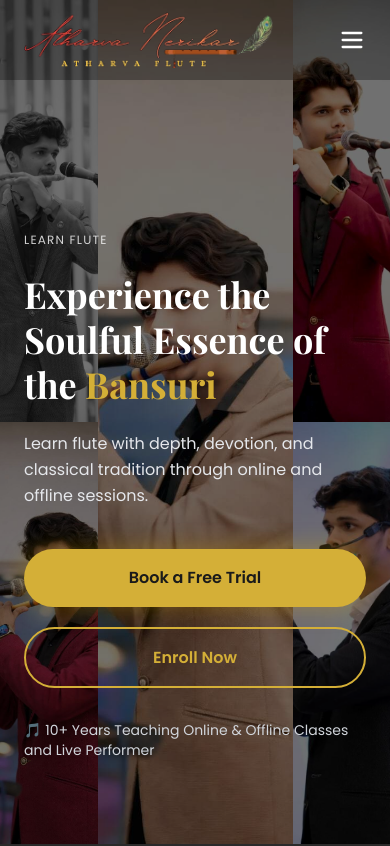
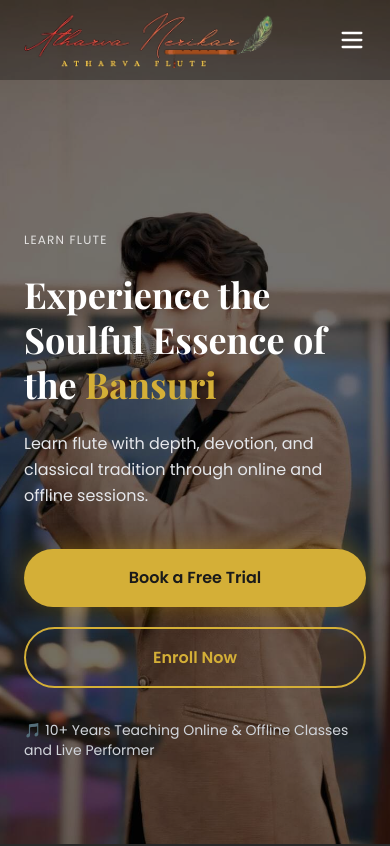
Before and after one commit to Harsh-a1213/Atharva-Flute, a React (Vite) app: page / in a window 390 px wide. Shown: the top 846 px of the page. Built offline with nearby package versions, Linux system fonts and the light colour scheme.

Commit message:
mobile style

```diff
--- a/components/Hero.tsx
+++ b/components/Hero.tsx
@@ -6,6 +6,7 @@ import img2 from "./assets/img2.jpg";
 import img3 from "./assets/img3.jpg";
 import img4 from "./assets/img4.jpg";
 import img5 from "./assets/img5.jpg";
+import mobileImg from "./assets/mobileHero.jpg";
 
 interface HeroProps {
   openBookingModal: () => void;
@@ -21,8 +22,8 @@ const Hero: React.FC<HeroProps> = ({
       id="hero"
       className="relative w-full h-screen overflow-hidden bg-black"
     >
-      {/* COLLAGE (NO GAPS, FULL HEIGHT) */}
-      <div className="absolute inset-0 grid grid-cols-4 grid-rows-2 gap-0 h-full">
+      {/* ================= DESKTOP COLLAGE ================= */}
+      <div className="absolute inset-0 hidden md:grid grid-cols-4 grid-rows-2 gap-0 h-full">
         <img src={img1} className="object-cover w-full h-full grayscale" />
         <img src={img2} className="col-span-2 row-span-2 object-cover w-full h-full" />
         <img src={img3} className="object-cover w-full h-full" />
@@ -30,10 +31,19 @@ const Hero: React.FC<HeroProps> = ({
         <img src={img5} className="object-cover w-full h-full" />
       </div>
 
+      {/* ================= MOBILE SINGLE IMAGE ================= */}
+      <div className="absolute inset-0 md:hidden">
+        <img
+          src={mobileImg}
+          alt="Atharva Flute Performance"
+          className="w-full h-full object-cover object-center"
+        />
+      </div>
+
       {/* OVERLAY */}
       <div className="absolute inset-0 bg-black/55 z-10" />
 
-      {/* CONTENT (HEADER SAFE, ANCHORED) */}
+      {/* ================= CONTENT ================= */}
       <div className="absolute inset-0 z-20 pt-[80px]">
         <div className="h-full max-w-[1100px] mx-auto px-6 md:px-12">
           <motion.div
@@ -42,27 +52,21 @@ const Hero: React.FC<HeroProps> = ({
             animate={{ opacity: 1, y: 0 }}
             transition={{ duration: 0.9, ease: "easeOut" }}
           >
-            {/* BADGE */}
             <span className="block text-xs tracking-widest uppercase text-white/80 mb-6">
               LEARN FLUTE
             </span>
 
-            {/* HEADING */}
             <h1 className="font-serif font-bold text-4xl sm:text-5xl lg:text-6xl leading-tight mb-6 text-white">
               Experience the Soulful Essence of the{" "}
               <span className="text-brand-gold">Bansuri</span>
             </h1>
 
-            {/* DESCRIPTION */}
             <p className="text-base sm:text-lg text-gray-200 mb-10 leading-relaxed">
               Learn flute with depth, devotion, and classical tradition through
               online and offline sessions.
             </p>
 
-            {/* CTA BUTTONS */}
             <div className="flex flex-col sm:flex-row gap-5 mb-8">
-
-              {/* BOOK FREE TRIAL */}
               <motion.button
                 onClick={openBookingModal}
                 whileHover={{
@@ -76,13 +80,11 @@ const Hero: React.FC<HeroProps> = ({
                   bg-brand-gold text-brand-dark font-bold
                   py-4 px-10 rounded-full
                   shadow-[0_0_25px_rgba(234,179,8,0.35)]
-                  focus:outline-none
                 "
               >
                 Book a Free Trial
               </motion.button>
 
-              {/* ENROLL NOW */}
               <motion.button
                 onClick={openEnrollModal}
                 whileHover={{
@@ -96,17 +98,13 @@ const Hero: React.FC<HeroProps> = ({
                 transition={{ type: "spring", stiffness: 300, damping: 20 }}
                 className="
                   border-2 border-brand-gold text-brand-gold font-bold
-                  py-4 px-10 rounded-full
-                  bg-transparent
-                  focus:outline-none
+                  py-4 px-10 rounded-full bg-transparent
                 "
               >
                 Enroll Now
               </motion.button>
-
             </div>
 
-            {/* TRUST LINE */}
             <p className="text-sm text-gray-300">
               🎵 10+ Years Teaching Online & Offline Classes and Live Performer
             </p>
```
Also changed, not shown: components/assets/mobileHero.jpg (added).
